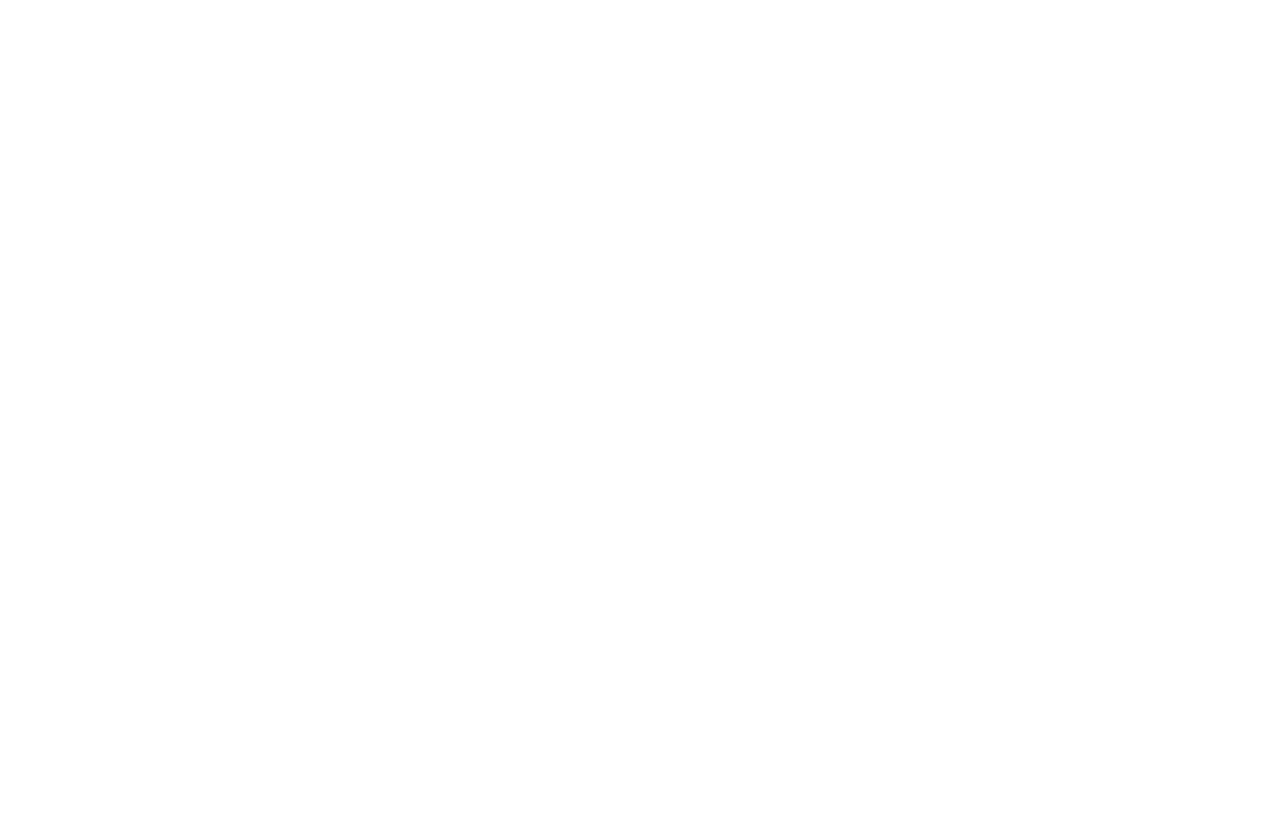
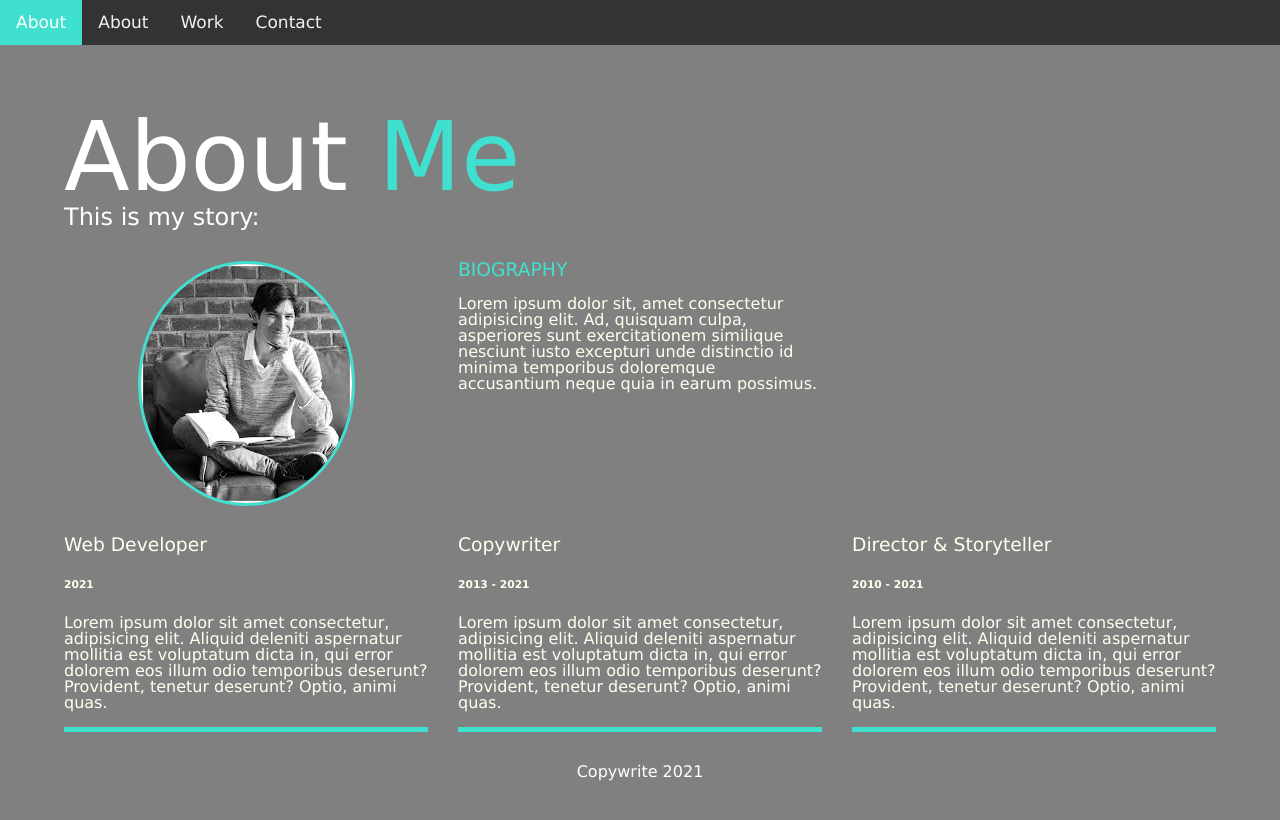
Before and after one commit to emmanuellosch/personal-website, a plain HTML site: page about.html in a window 1280 px wide. Drawn offline with Linux system fonts and the light colour scheme.

Commit message:
about_page

```diff
--- a/about.html
+++ b/about.html
@@ -0,0 +1,81 @@
+<!DOCTYPE html>
+<html lang="en">
+<head>
+    <meta charset="UTF-8">
+    <meta name="viewport" content="width=device-width, initial-scale=1.0">
+    <meta name="Copywriter" content="Emmanuel Losch">
+    <title>About</title>
+    <link rel="stylesheet" href="css/styles.css">
+    <script src="https://kit.fontawesome.com/9426ca41e6.js" crossorigin="anonymous"></script>
+</head>
+
+<body>
+<header>
+    <div class="topnav">
+        <a class="active" href="about.html">About</a>
+        <a href="about.html">About</a>
+        <a href="work.html">Work</a>
+        <a href="contact.html">Contact</a>
+    </div>
+</header>
+
+
+<main class="about">
+    <h1 class="lg-heading">About  <span class="text-secondary">Me</span>
+    </h1>
+<h2 class="sm-heading">This is my story:</h2>
+<div class="about-me">
+    <img src="images/Download.jpeg" alt="Emmanuel Losch" class="bio-image">
+
+    <div class="bio">
+<h3 class="text-secondary">BIOGRAPHY</h3>
+<p>Lorem ipsum dolor sit, amet consectetur adipisicing elit.
+    Ad, quisquam culpa, asperiores sunt exercitationem similique
+    nesciunt iusto excepturi unde distinctio id minima temporibus
+    doloremque accusantium neque quia in earum possimus.
+</p>
+</div>
+
+<div class="job job-1">
+    <h3>Web Developer</h3>
+    <h6>2021</h6>
+    <p>Lorem ipsum dolor sit amet consectetur, adipisicing elit.
+        Aliquid deleniti aspernatur mollitia est voluptatum dicta in,
+        qui error dolorem eos illum odio temporibus deserunt? Provident,
+        tenetur deserunt? Optio, animi quas.</p>
+</div>
+
+<div class="job job-2">
+    <h3>Copywriter</h3>
+    <h6>2013 - 2021</h6>
+    <p>Lorem ipsum dolor sit amet consectetur, adipisicing elit.
+        Aliquid deleniti aspernatur mollitia est voluptatum dicta in,
+        qui error dolorem eos illum odio temporibus deserunt? Provident,
+        tenetur deserunt? Optio, animi quas.</p>
+</div>
+
+<div class="job job-3">
+    <h3>Director & Storyteller</h3>
+    <h6>2010 - 2021</h6>
+    <p>Lorem ipsum dolor sit amet consectetur, adipisicing elit.
+        Aliquid deleniti aspernatur mollitia est voluptatum dicta in,
+        qui error dolorem eos illum odio temporibus deserunt? Provident,
+        tenetur deserunt? Optio, animi quas.</p>
+</div>
+</div>
+
+
+
+<footer class="main-footer">
+    <p>
+       Copywrite 2021
+    </p>
+
+</footer>
+
+</main>
+
+ <script src="js/main.js"></script>
+
+</body>
+</html>
--- a/css/styles.css
+++ b/css/styles.css
@@ -83,3 +83,48 @@ main {
   border-radius: 50%;
   margin-top: 5rem;
 }
+
+.about-me {
+  display: grid;
+  grid-gap: 30px;
+  grid-template-areas:
+  "bioimage bio aboutme"
+  "job1 job2 job3";
+  grid-template-columns: repeat(3, 1fr);
+
+}
+
+.bio-image {
+  grid-area: bioimage;
+  margin: auto;
+  border-radius: 50%;
+  border: turquoise 3px solid;
+}
+.bio {
+  grid-area: bio;
+  font-size: 1,5rem;
+}
+
+.job-1 {
+  grid-area: job1;
+}
+.job-2 {
+  grid-area: job2;
+}
+.job-3 {
+  grid-area: job3;
+}
+
+.job {
+  background: lighten grey, 5);
+  padding: 0,5 rem;
+  border-bottom: turquoise 5px solid;
+}
+
+.main-footer {
+  text-align: center;
+  padding: 1rem;
+  background: darken(grey, 10);
+  color: white ;
+  height: 60 px;
+}
```
